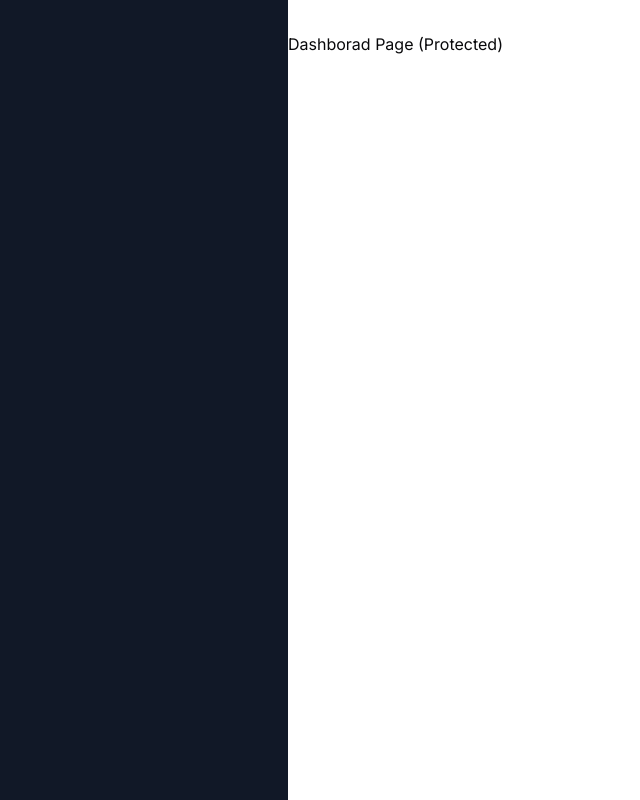
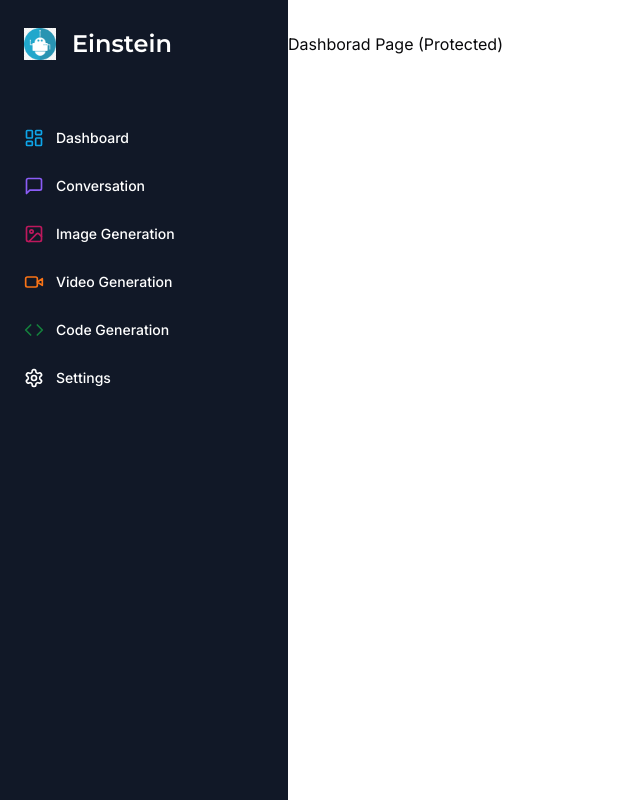
Before and after one commit to karman103/first_fullstack, a Next.js app: page /dashboard in a window 1280 px wide. Shown: the whole page, without its empty margins (0-640 px from the left). Built offline with nearby package versions, Linux system fonts and the light colour scheme.

Commit message:
Added sidebar for now

```diff
--- a/app/(dahboard)/(routes)/dashboard/page.tsx
+++ b/app/(dahboard)/(routes)/dashboard/page.tsx
@@ -1,10 +1,8 @@
-import { UserButton } from "@clerk/nextjs/app-beta"
 
 export default function DashboardPage() {
   return (
     <div>
       <p> Dashborad Page (Protected)</p>
-      <UserButton afterSignOutUrl="/" />
     </div>
   )
 }
--- a/app/(dahboard)/layout.tsx
+++ b/app/(dahboard)/layout.tsx
@@ -1,4 +1,5 @@
 import Navbar from "@/components/navbar";
+import Sidebar from "@/components/sidebar";
 
 const DashboardLayout = ({
     children
@@ -10,11 +11,12 @@
             <div className="hidden h-full md:flex md:w-72
             md:flex-col md:fixed md:inset-y-0 z-[80]
             bg-gray-900">
+                <Sidebar />
             </div>
-                <main className="md:pl-72">
-                    <Navbar />
-                    {children}
-                </main>
+            <main className="md:pl-72">
+                <Navbar />
+                {children}
+            </main>
         </div>
     );
 
--- /dev/null
+++ b/components/mobile-sidebar.tsx
@@ -0,0 +1,23 @@
+"user client";
+
+import { Button } from "./ui/button";
+import {Menu} from "lucide-react";
+import { Sheet,SheetTrigger,SheetContent } from "./ui/sheet";
+
+const MobileSidebar =() => {
+    return (
+        <Sheet>
+            <SheetTrigger>
+                <Button variant= "ghost" size={"icon"}
+                className="md:hidden">
+                    <Menu/>
+                </Button>
+            </SheetTrigger>
+            <SheetContent side = "left" className="p-0">
+
+            </SheetContent>
+        </Sheet>
+    )
+}
+
+export default MobileSidebar
--- a/components/navbar.tsx
+++ b/components/navbar.tsx
@@ -1,14 +1,14 @@
-import { Menu } from "lucide-react"
+import { UserButton } from "@clerk/nextjs/app-beta"
 
-import { Button } from "./ui/button"
+import MobileSidebar from "./mobile-sidebar"
 
 const Navbar = () => {
     return (
         <div className="flex items-center p-4">
-            <Button variant= "ghost" size={"icon"}
-            className="md:hidden">
-                <Menu/>
-            </Button>
+            <MobileSidebar/>
+            <div className="flex w-full justify-end">
+                <UserButton afterSignOutUrl="/"/>
+            </div>
         </div>
     );
 }
--- /dev/null
+++ b/components/sidebar.tsx
@@ -0,0 +1,94 @@
+"use client";
+
+import Link from "next/link"
+import Image from "next/image"
+import { Montserrat} from "next/font/google"
+import { cn } from "@/lib/utils";
+import DashboardLayout from "@/app/(dahboard)/layout";
+import {
+    CodeIcon,
+    ImageIcon,
+    MessageSquare,
+    Music,
+    VideoIcon,
+    SettingsIcon,
+    LayoutDashboard
+        } from"lucide-react"
+
+const montserrat = Montserrat({
+    weight:"600",
+    subsets:["latin"]
+});
+
+const routes = [
+    {
+        label:"Dashboard",
+        icon: LayoutDashboard,
+        href:"/dashboard",
+        color: "text-sky-500"
+    },
+    {
+        label:"Conversation",
+        icon: MessageSquare,
+        href:"/converation",
+        color: "text-violet-500"
+    },
+    {
+        label:"Image Generation",
+        icon: ImageIcon,
+        href:"/image",
+        color: "text-pink-700"
+    },
+    {
+        label:"Video Generation",
+        icon: VideoIcon,
+        href:"/video",
+        color: "text-orange-500"
+    },
+    {
+        label:"Code Generation",
+        icon: CodeIcon,
+        href:"/code",
+        color: "text-green-700"
+    },
+    {
+        label:"Settings",
+        icon: SettingsIcon,
+        href:"/settings",
+    }
+]
+
+const Sidebar = () => {
+    return (
+        <div className="space-y-4 py-4 flex flex-col h-full bg-[#111827] text-white">
+            <div className="px-3 py-3 flex-1">
+                <Link href="/dashboard" className="flex items-center pl-3 mb-14">
+                    <div className="relative w-8 h-8 mr-4">
+                        <Image
+                        fill
+                        alt="Logo"
+                        src="/logo.png"/>
+                    </div>
+                    <h1 className= {cn("text-2xl font-bold",montserrat.className)}> Einstein</h1>
+                </Link>
+                <div className="space-y-1">
+                    {
+                        routes.map((route) => (<Link
+                            href={route.href}
+                            key={route.href}
+                            className=" text-sm group flex p-3 w-full
+                        justify-start font-medium cursor-pointer hover:text-white hover:bg-white/10
+                        rounded-lg transition">
+                            <div className="flex items-center flex-1">
+                                <route.icon className= {cn("h-5 w-5 mr-3", route.color)}/>
+                                {route.label}
+                            </div>
+                        </Link>))
+                    }
+                </div>
+            </div >
+        </div>
+    )
+}
+
+export default Sidebar
--- /dev/null
+++ b/components/ui/sheet.tsx
@@ -0,0 +1,144 @@
+"use client"
+
+import * as React from "react"
+import * as SheetPrimitive from "@radix-ui/react-dialog"
+import { cva, type VariantProps } from "class-variance-authority"
+import { X } from "lucide-react"
+
+import { cn } from "@/lib/utils"
+
+const Sheet = SheetPrimitive.Root
+
+const SheetTrigger = SheetPrimitive.Trigger
+
+const SheetClose = SheetPrimitive.Close
+
+const SheetPortal = ({
+  className,
+  ...props
+}: SheetPrimitive.DialogPortalProps) => (
+  <SheetPrimitive.Portal className={cn(className)} {...props} />
+)
+SheetPortal.displayName = SheetPrimitive.Portal.displayName
+
+const SheetOverlay = React.forwardRef<
+  React.ElementRef<typeof SheetPrimitive.Overlay>,
+  React.ComponentPropsWithoutRef<typeof SheetPrimitive.Overlay>
+>(({ className, ...props }, ref) => (
+  <SheetPrimitive.Overlay
+    className={cn(
+      "fixed inset-0 z-50 bg-background/80 backdrop-blur-sm data-[state=open]:animate-in data-[state=closed]:animate-out data-[state=closed]:fade-out-0 data-[state=open]:fade-in-0",
+      className
+    )}
+    {...props}
+    ref={ref}
+  />
+))
+SheetOverlay.displayName = SheetPrimitive.Overlay.displayName
+
+const sheetVariants = cva(
+  "fixed z-50 gap-4 bg-background p-6 shadow-lg transition ease-in-out data-[state=open]:animate-in data-[state=closed]:animate-out data-[state=closed]:duration-300 data-[state=open]:duration-500",
+  {
+    variants: {
+      side: {
+        top: "inset-x-0 top-0 border-b data-[state=closed]:slide-out-to-top data-[state=open]:slide-in-from-top",
+        bottom:
+          "inset-x-0 bottom-0 border-t data-[state=closed]:slide-out-to-bottom data-[state=open]:slide-in-from-bottom",
+        left: "inset-y-0 left-0 h-full w-3/4 border-r data-[state=closed]:slide-out-to-left data-[state=open]:slide-in-from-left sm:max-w-sm",
+        right:
+          "inset-y-0 right-0 h-full w-3/4  border-l data-[state=closed]:slide-out-to-right data-[state=open]:slide-in-from-right sm:max-w-sm",
+      },
+    },
+    defaultVariants: {
+      side: "right",
+    },
+  }
+)
+
+interface SheetContentProps
+  extends React.ComponentPropsWithoutRef<typeof SheetPrimitive.Content>,
+    VariantProps<typeof sheetVariants> {}
+
+const SheetContent = React.forwardRef<
+  React.ElementRef<typeof SheetPrimitive.Content>,
+  SheetContentProps
+>(({ side = "right", className, children, ...props }, ref) => (
+  <SheetPortal>
+    <SheetOverlay />
+    <SheetPrimitive.Content
+      ref={ref}
+      className={cn(sheetVariants({ side }), className)}
+      {...props}
+    >
+      {children}
+      <SheetPrimitive.Close className="absolute right-4 top-4 rounded-sm opacity-70 ring-offset-background transition-opacity hover:opacity-100 focus:outline-none focus:ring-2 focus:ring-ring focus:ring-offset-2 disabled:pointer-events-none data-[state=open]:bg-secondary">
+        <X className="h-4 w-4" />
+        <span className="sr-only">Close</span>
+      </SheetPrimitive.Close>
+    </SheetPrimitive.Content>
+  </SheetPortal>
+))
+SheetContent.displayName = SheetPrimitive.Content.displayName
+
+const SheetHeader = ({
+  className,
+  ...props
+}: React.HTMLAttributes<HTMLDivElement>) => (
+  <div
+    className={cn(
+      "flex flex-col space-y-2 text-center sm:text-left",
+      className
+    )}
+    {...props}
+  />
+)
+SheetHeader.displayName = "SheetHeader"
+
+const SheetFooter = ({
+  className,
+  ...props
+}: React.HTMLAttributes<HTMLDivElement>) => (
+  <div
+    className={cn(
+      "flex flex-col-reverse sm:flex-row sm:justify-end sm:space-x-2",
+      className
+    )}
+    {...props}
+  />
+)
+SheetFooter.displayName = "SheetFooter"
+
+const SheetTitle = React.forwardRef<
+  React.ElementRef<typeof SheetPrimitive.Title>,
+  React.ComponentPropsWithoutRef<typeof SheetPrimitive.Title>
+>(({ className, ...props }, ref) => (
+  <SheetPrimitive.Title
+    ref={ref}
+    className={cn("text-lg font-semibold text-foreground", className)}
+    {...props}
+  />
+))
+SheetTitle.displayName = SheetPrimitive.Title.displayName
+
+const SheetDescription = React.forwardRef<
+  React.ElementRef<typeof SheetPrimitive.Description>,
+  React.ComponentPropsWithoutRef<typeof SheetPrimitive.Description>
+>(({ className, ...props }, ref) => (
+  <SheetPrimitive.Description
+    ref={ref}
+    className={cn("text-sm text-muted-foreground", className)}
+    {...props}
+  />
+))
+SheetDescription.displayName = SheetPrimitive.Description.displayName
+
+export {
+  Sheet,
+  SheetTrigger,
+  SheetClose,
+  SheetContent,
+  SheetHeader,
+  SheetFooter,
+  SheetTitle,
+  SheetDescription,
+}
--- a/package.json
+++ b/package.json
@@ -10,6 +10,7 @@
   },
   "dependencies": {
     "@clerk/nextjs": "^4.23.1",
+    "@radix-ui/react-dialog": "^1.0.4",
     "@radix-ui/react-slot": "^1.0.2",
     "@types/node": "20.4.5",
     "@types/react": "18.2.17",
```
Also changed, not shown: public/logo.png (added), 1 other file (tests, documents, lock files or other folders).
